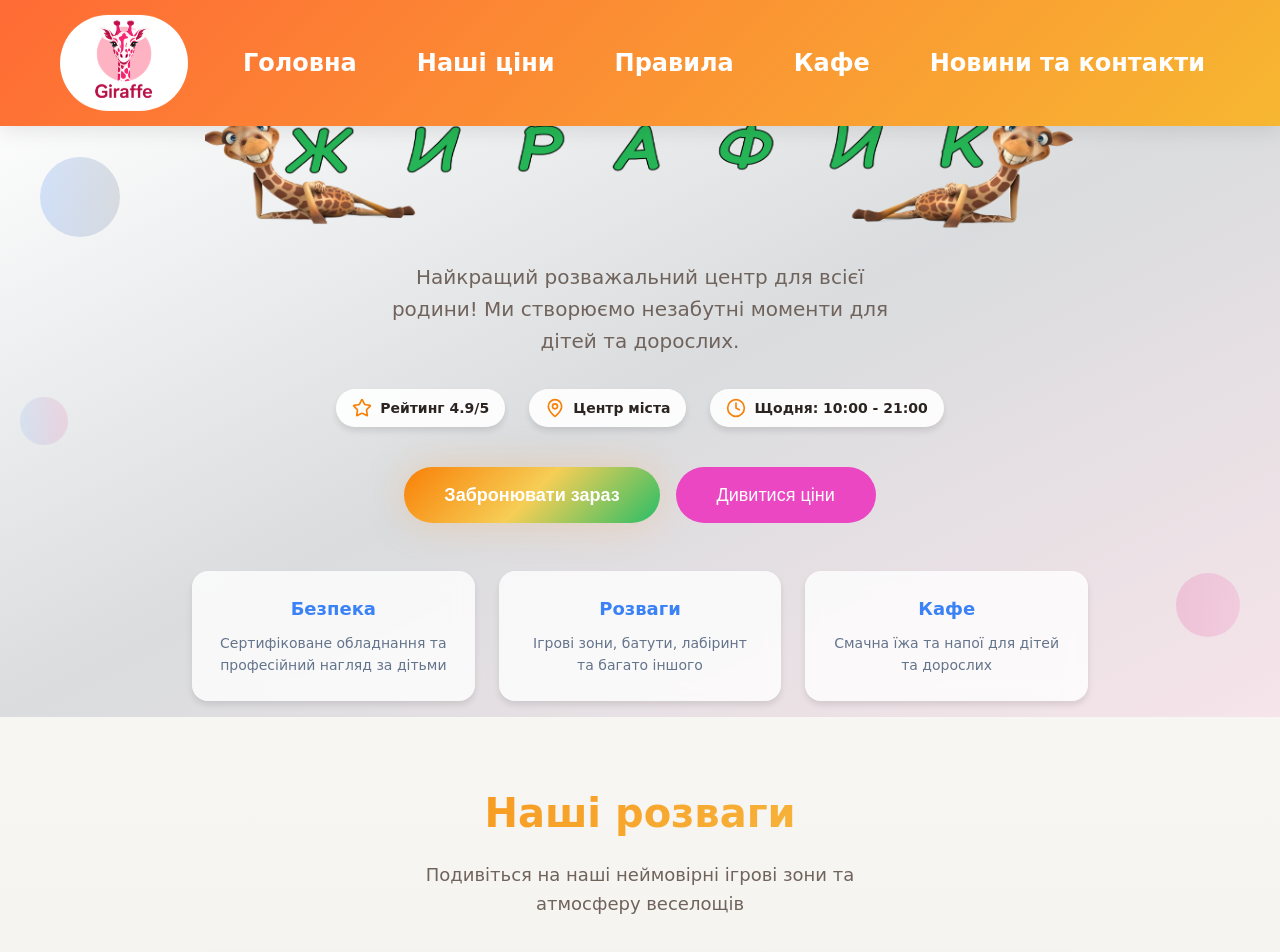
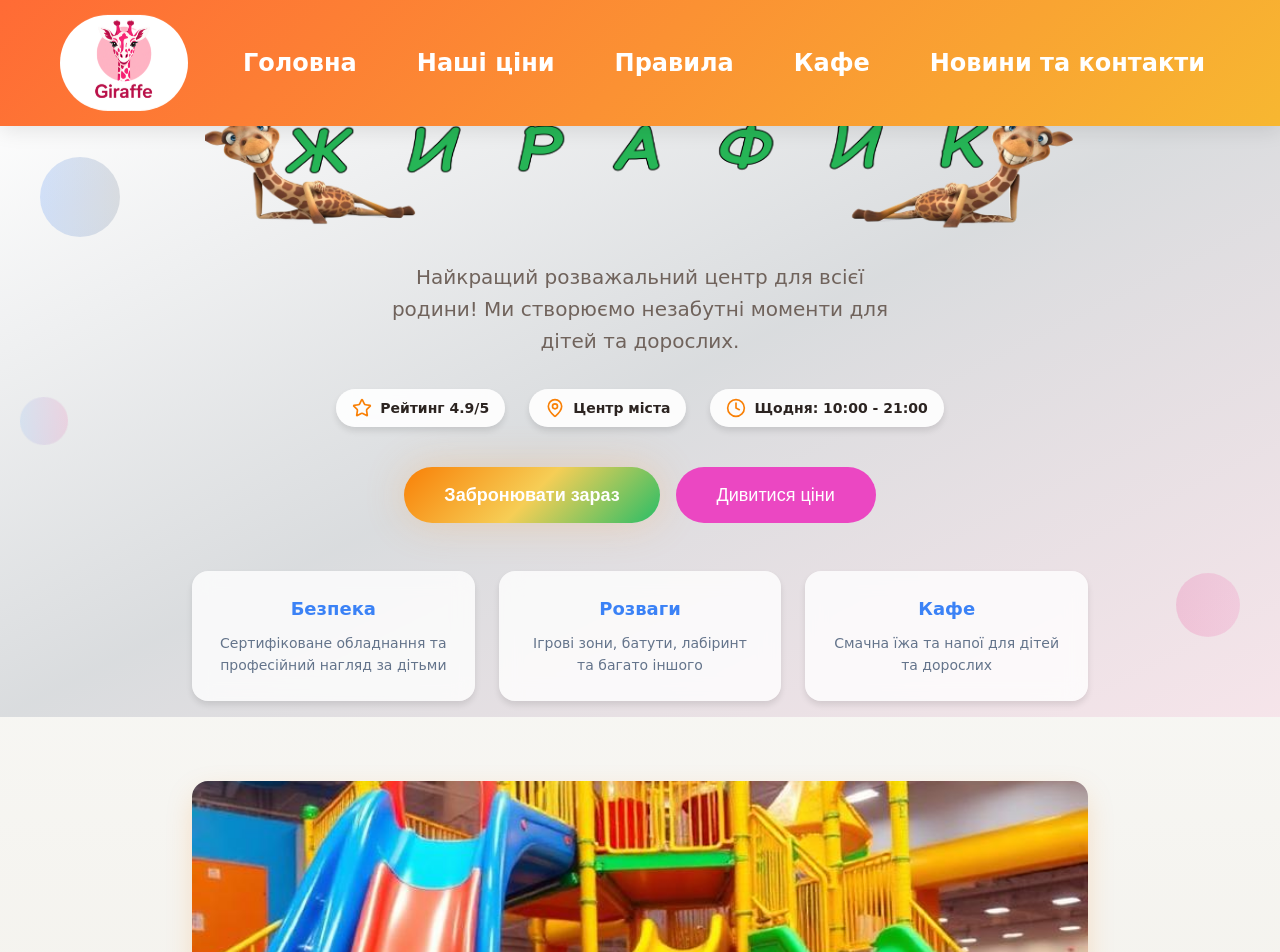
Before and after one commit to giraffe-dc/newSite, a Next.js app: page / in a window 1280 px wide. Shown: the top 952 px of the page. Built offline with nearby package versions, Linux system fonts and the light colour scheme; no server answers; the database is empty.

Commit message:
update news1

```diff
--- a/src/components/PhotoSlider.tsx
+++ b/src/components/PhotoSlider.tsx
@@ -98,13 +98,13 @@ const PhotoSlider: React.FC<{ photos: string[] }> = ({ photos }) => {
     return (
         <section className={styles.section}>
             <div className={styles.container}>
-                <div className={styles.header}>
+                {/* <div className={styles.header}>
                     <h2 className={styles.title}>Наші розваги</h2>
                     <p className={styles.description}>
                         Подивіться на наші неймовірні ігрові зони та атмосферу
                         веселощів
                     </p>
-                </div>
+                </div> */}
 
                 <div className={styles.sliderWrapper}>
                     {/* Основний слайдер */}
```
